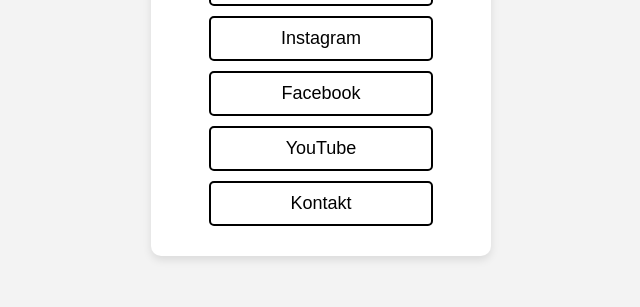
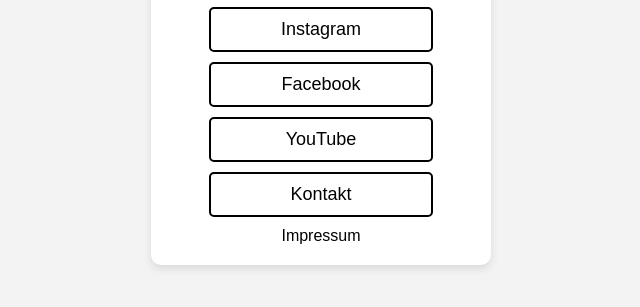
Before and after one commit to bbrings80/bbrings80.github.io, a plain HTML site: page index.html in a window 1280 px wide. Shown: the part 457-764 px from the top of the page, without its empty margins (319-959 px from the left). Drawn offline with Linux system fonts and the light colour scheme.

Commit message:
Update index.html
Adds Impressum link

```diff
--- a/index.html
+++ b/index.html
@@ -71,6 +71,7 @@
         <a href="https://www.facebook.com/benjaminbringsband" class="button" target="_blank">Facebook</a>
         <a href="https://www.youtube.com/@benjaminbrings1768" class="button" target="_blank">YouTube</a>
         <a href="mailto:benjaminbrings479@gmail.com?subject=Buchungsanfrage" class="button">Kontakt</a>
+        <a hred="impressum.html">Impressum</a>
     </div>
 
 </body>
```
